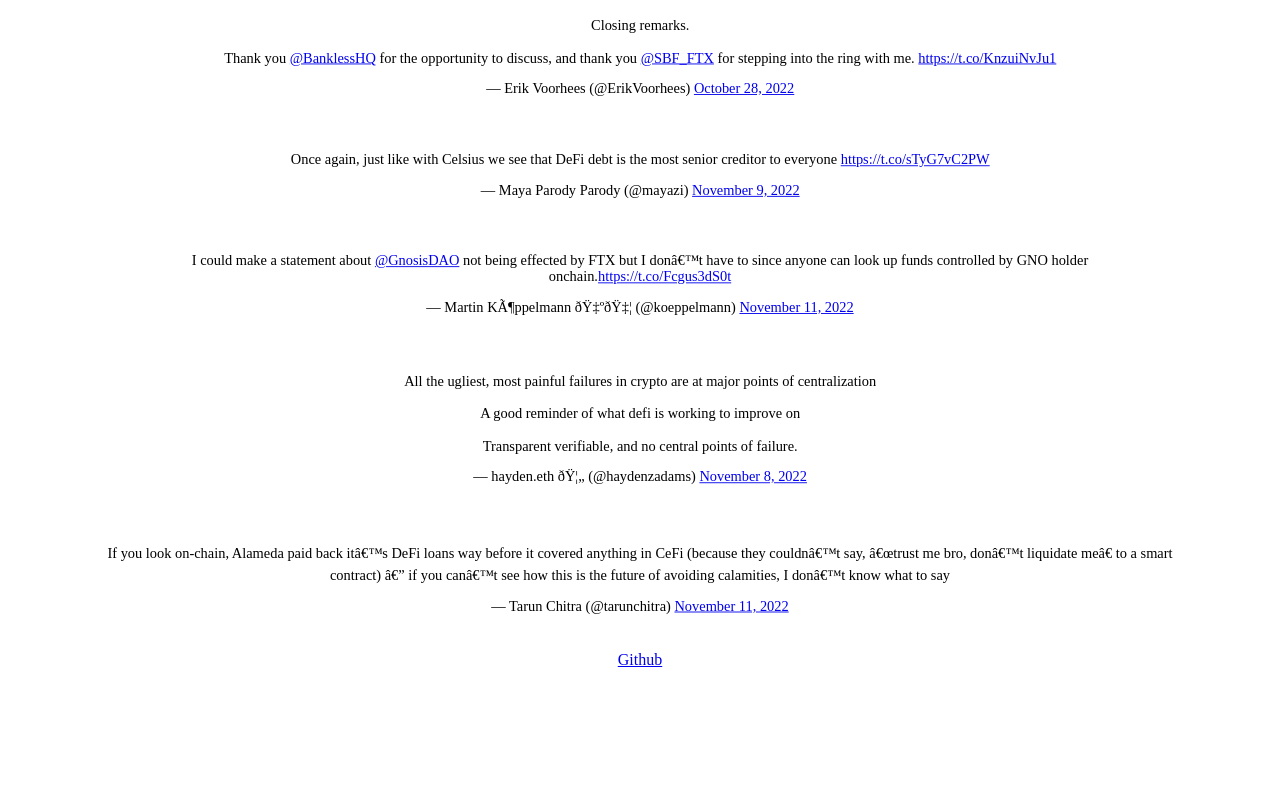
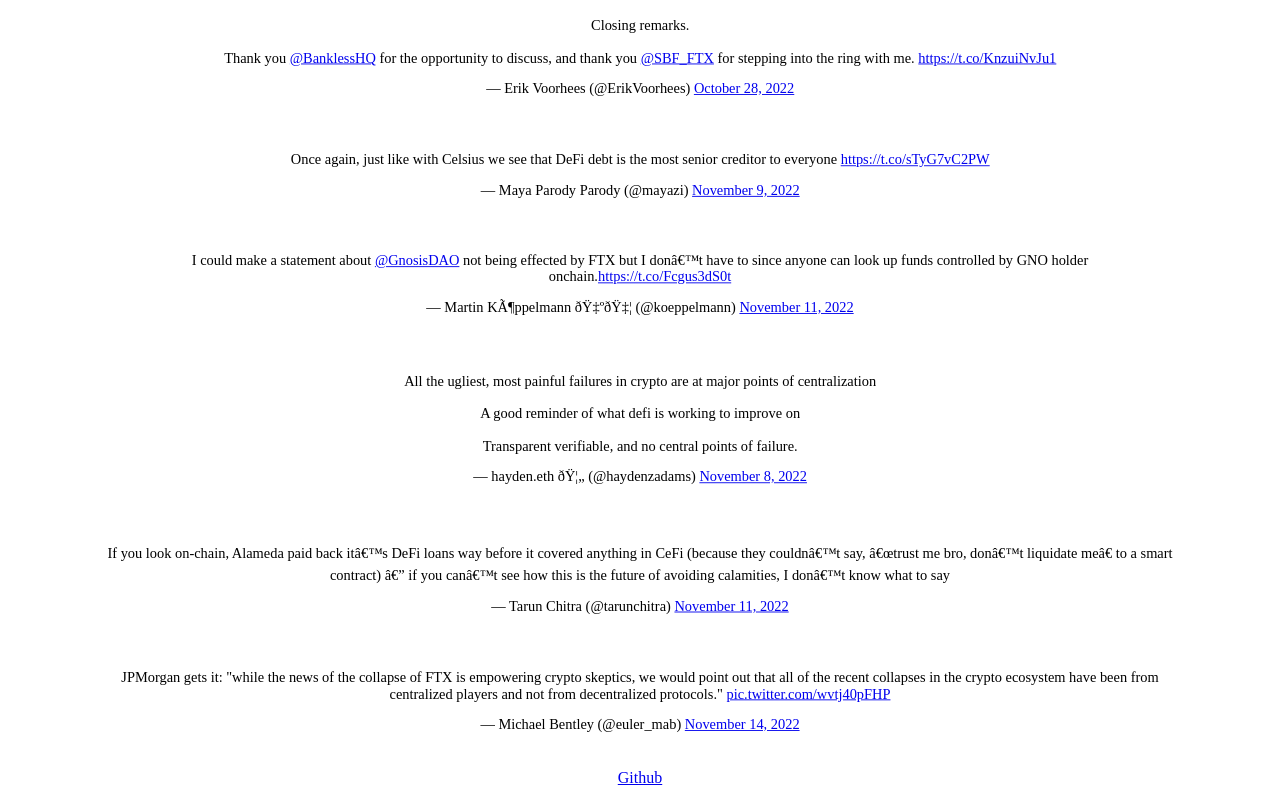
Before and after one commit to zherring/isdefiworking, a plain HTML site: page index.html in a window 1280 px wide. Shown: the part 618-1421 px from the top of the page. Before the commit the page ends 1303 px from the top, so only its background shows below. Drawn offline with Linux system fonts and the light colour scheme.

Commit message:
added JP Morgan Quote

```diff
--- a/index.html
+++ b/index.html
@@ -85,6 +85,10 @@
 				<blockquote class="twitter-tweet">
 					<p lang="en" dir="ltr">If you look on-chain, Alameda paid back it’s DeFi loans way before it covered anything in CeFi (because they couldn’t say, “trust me bro, don’t liquidate me” to a smart contract) — if you can’t see how this is the future of avoiding calamities, I don’t know what to say</p>&mdash; Tarun Chitra (@tarunchitra) <a href="https://twitter.com/tarunchitra/status/1591087700379324417?ref_src=twsrc%5Etfw">November 11, 2022</a>
 				</blockquote>
+
+				<blockquote class="twitter-tweet">
+					<p lang="en" dir="ltr">JPMorgan gets it: &quot;while the news of the collapse of FTX is empowering crypto skeptics, we would point out that all of the recent collapses in the crypto ecosystem have been from centralized players and not from decentralized protocols.&quot; <a href="https://t.co/wvtj40pFHP">pic.twitter.com/wvtj40pFHP</a></p>&mdash; Michael Bentley (@euler_mab) <a href="https://twitter.com/euler_mab/status/1592231586485133312?ref_src=twsrc%5Etfw">November 14, 2022</a>
+				</blockquote>
 			</div>
 		</main>
 		<p>
```
